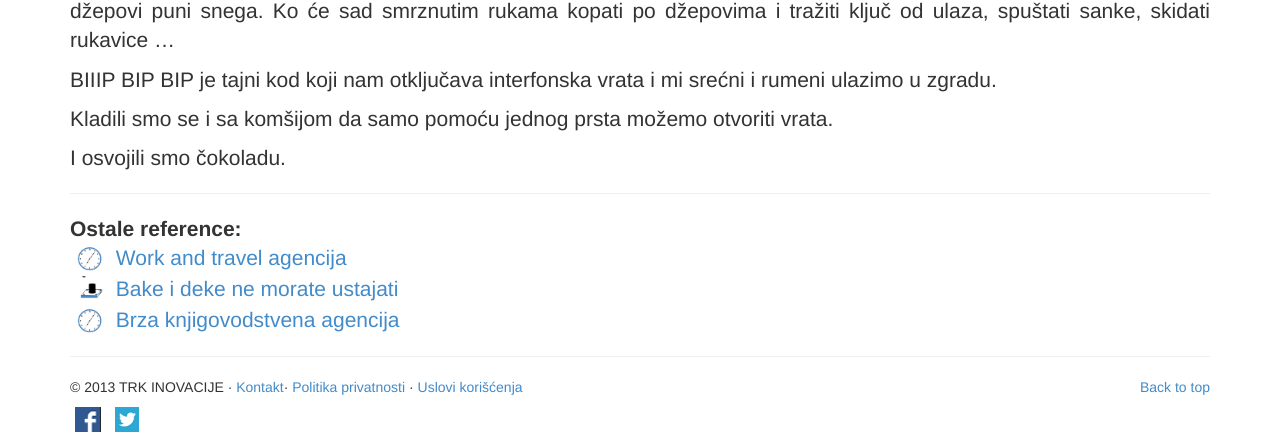
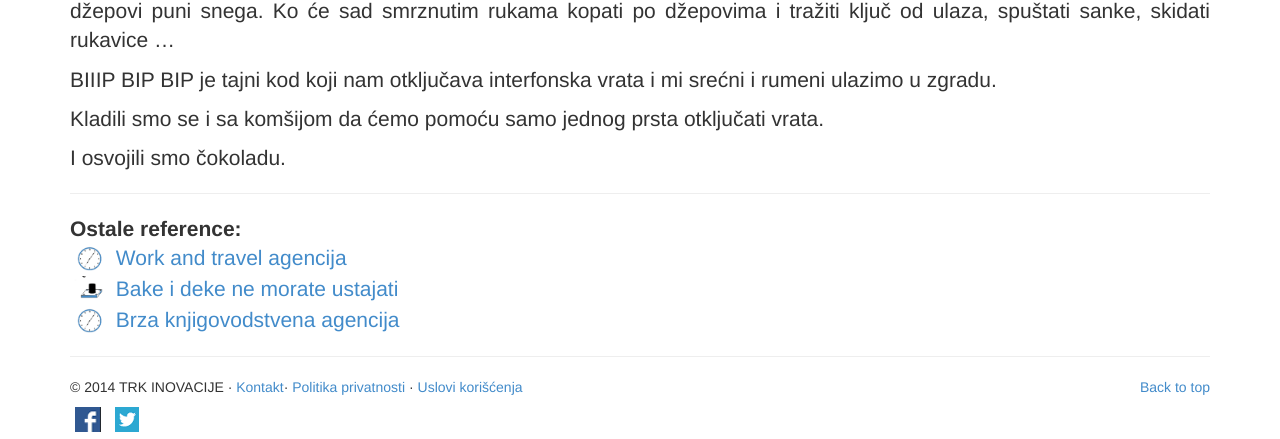
Before and after one commit to trkinovacije/tasterkljuc, a Jekyll site: the page built from _posts/2013-11-28-Zima-zima-e-pa-sta-je.md, in a window 1280 px wide. Shown: the part 536-975 px from the top of the page. Built offline with Jekyll 4.4.1, drawn with Linux system fonts in a browser that asks for light colours; Markdown is read by kramdown in place of the engine named in the settings.

```diff
--- a/_layouts/default.html
+++ b/_layouts/default.html
@@ -81,7 +81,7 @@
       <!-- FOOTER -->
       <footer>
         <p class="pull-right"><a href="#">Back to top</a></p>
-        <p>&copy; 2013 TRK INOVACIJE &middot; <a href="/kontakt">Kontakt</a>&middot; <a href="/kontakt/politika-privatnosti">Politika privatnosti</a> &middot; <a href="/kontakt/uslovi-koriscenja">Uslovi korišćenja</a></p>
+        <p>&copy; 2014 TRK INOVACIJE &middot; <a href="/kontakt">Kontakt</a>&middot; <a href="/kontakt/politika-privatnosti">Politika privatnosti</a> &middot; <a href="/kontakt/uslovi-koriscenja">Uslovi korišćenja</a></p>
         <ul class="list-inline">
  		<li> <a href="https://www.facebook.com/taster.kljuc"><img  src="/assets/ico/fb.png" alt="facebook"></a></li>
 		 <li> <a href="https://twitter.com/tasterkljuc"><img src="/assets/ico/tw.png" alt="twitter"></a></li>
--- a/_posts/2013-11-28-Zima-zima-e-pa-sta-je.md
+++ b/_posts/2013-11-28-Zima-zima-e-pa-sta-je.md
@@ -15,6 +15,6 @@ Pao je prvi sneg i otišli smo da pravimo sneška i da se valjamo po snegu. Ali
 
 BIIIP BIP BIP je tajni kod koji nam otključava interfonska vrata i mi srećni i rumeni ulazimo u zgradu.
 
-Kladili smo se i sa komšijom da samo pomoću jednog prsta možemo otvoriti vrata.
+Kladili smo se i sa komšijom da ćemo pomoću samo jednog prsta otključati vrata.
 
 I osvojili smo čokoladu.
--- a/proizvodi/mini-kljuc/index.html
+++ b/proizvodi/mini-kljuc/index.html
@@ -19,6 +19,11 @@ Sa Mini taster ključem zaboravićete traženje ključeva po vašoj tašni ili n
 <p>
 <table class="table table-striped table-bordered">
   <tr>
+   <td>Cena</td>
+   <td>2490 dinara</td>
+  </tr>
+  <tr>
+  <tr>
    <td>Garancija</td>
    <td> 24 meseci</td>
   </tr>
```
Also changed, not shown: assets/css/slider.css (+10 -1 lines), instalacija/index.html (+11 -5 lines), assets/images/interphone/elvox/fivewire/2/elvox_fivewire_2.jpg (added), assets/images/interphone/elvox/fivewire/2/elvox_fivewire_2_0.jpg (added), assets/images/interphone/elvox/fivewire/2/elvox_fivewire_2_1.jpg (added), assets/images/pictures/goran.png, 1 other file.
